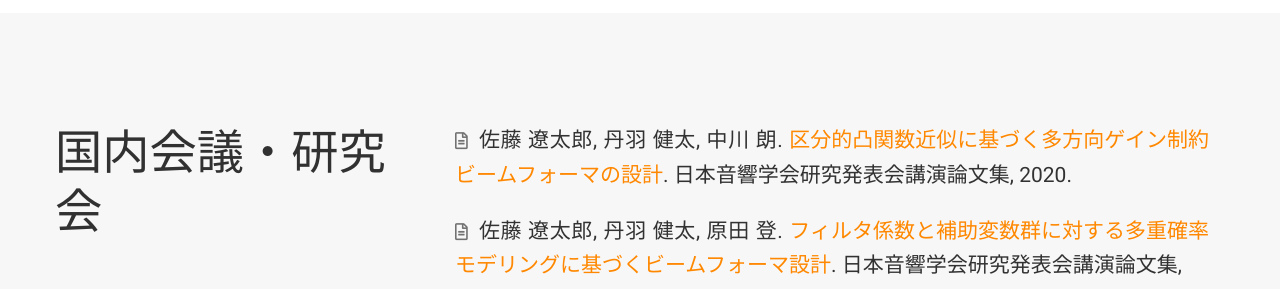
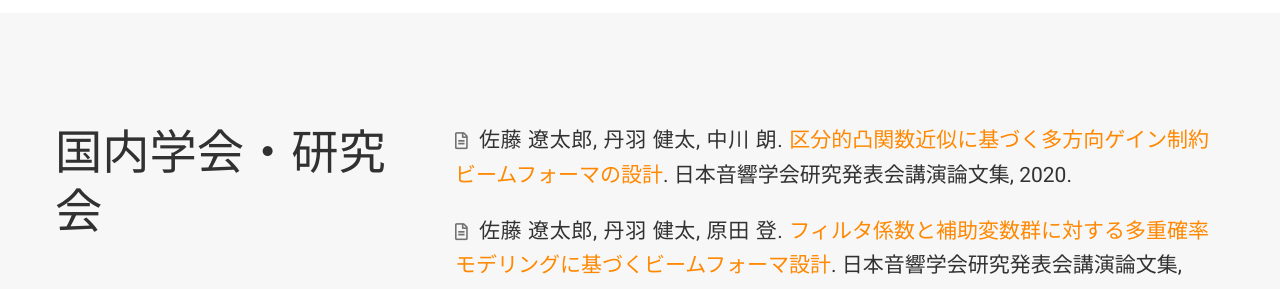
Before and after one commit to hitonanode/hitonanode.github.io, a plain HTML site: page ja/index.html in a window 1280 px wide. Shown: the part 1940-2229 px from the top of the page. Drawn offline with nearby package versions, Linux system fonts and the light colour scheme; some packages are replaced by stand-ins of ours; some icons are missing.

Commit message:
tiny correction

```diff
--- a/ja/index.html
+++ b/ja/index.html
@@ -1076,7 +1076,7 @@
 
 <div class="row">
   <div class="col-12 col-lg-4 section-heading">
-    <h1>国内会議・研究会</h1>
+    <h1>国内学会・研究会</h1>
 
   </div>
   <div class="col-12 col-lg-8">
```
Also changed, not shown: 1 other file.
